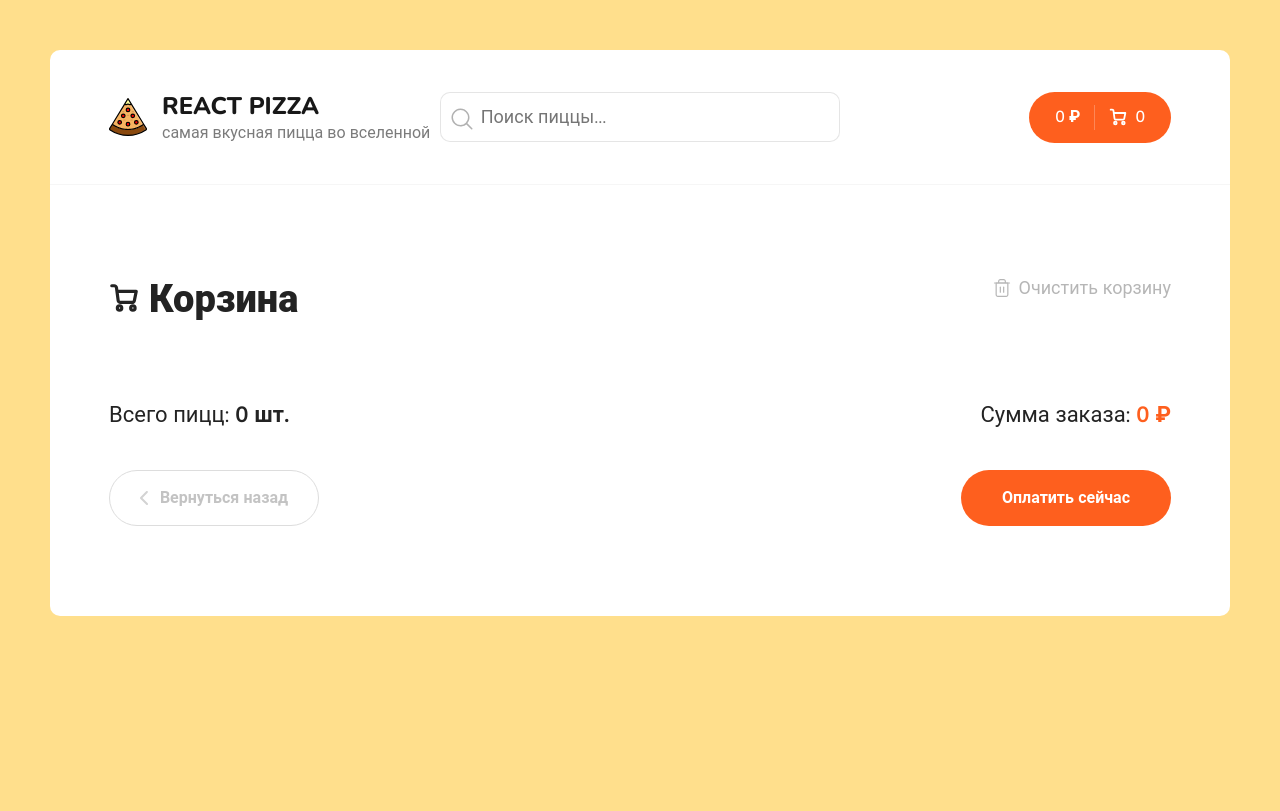
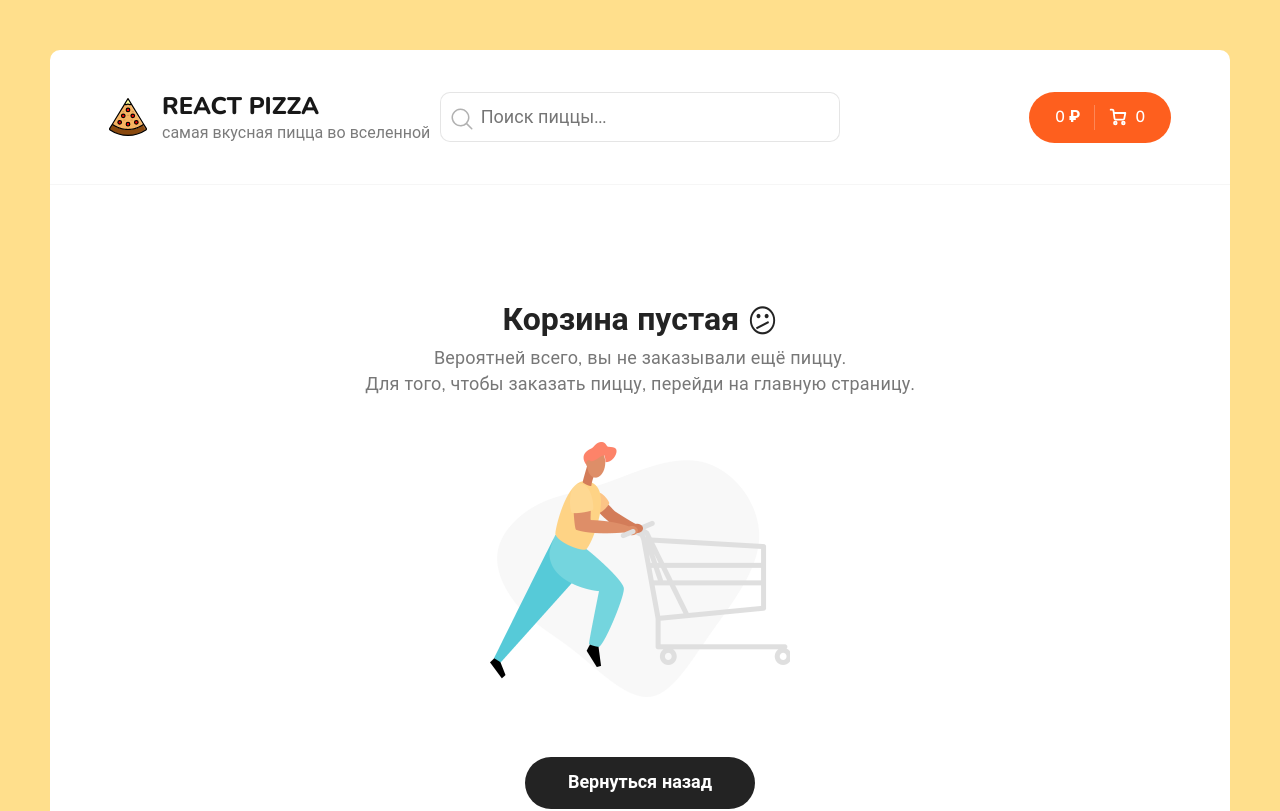
Before and after one commit to yuKalashnikova2/react-pizza-store-, a React (Create React App) app: page /cart in a window 1280 px wide. Shown: the top 811 px of the page. Built offline with nearby package versions, Linux system fonts and the light colour scheme.

Commit message:
feat(component): CartEmpty

```diff
--- /dev/null
+++ b/src/components/CartEmpty.jsx
@@ -0,0 +1,23 @@
+import { Link } from 'react-router-dom'
+import cartEmptyImg from '../assets/img/empty-cart.png'
+
+const CartEmpty = () => {
+  return (
+    <div className="cart cart--empty">
+      <h2>
+        Корзина пустая <icon>😕</icon>
+      </h2>
+      <p>
+        Вероятней всего, вы не заказывали ещё пиццу.
+        <br />
+        Для того, чтобы заказать пиццу, перейди на главную страницу.
+      </p>
+      <img src={cartEmptyImg} alt="Empty cart" />
+      <Link to="/" className="button button--black">
+        <span>Вернуться назад</span>
+      </Link>
+    </div>
+  )
+}
+
+export default CartEmpty
--- a/src/pages/Cart.jsx
+++ b/src/pages/Cart.jsx
@@ -2,6 +2,7 @@
 import { useDispatch, useSelector } from 'react-redux'
 import CartItem from '../components/CartItem'
 import { clearItems } from '../redux/slices/sliceCart'
+import CartEmpty from '../components/CartEmpty'
 
 const Cart = () => {
   const dispatch = useDispatch()
@@ -13,6 +14,10 @@
     if (window.confirm('Очистить корзину?')) {
       dispatch(clearItems())
     }
+  }
+
+  if (!totalPrice) {
+    return <CartEmpty />
   }
 
   return (
--- a/src/scss/app.scss
+++ b/src/scss/app.scss
@@ -334,7 +334,7 @@
   }
 
   &--empty {
-    margin: 0 auto;
+    margin: 80px auto;
     width: 560px;
     text-align: center;
 
```
